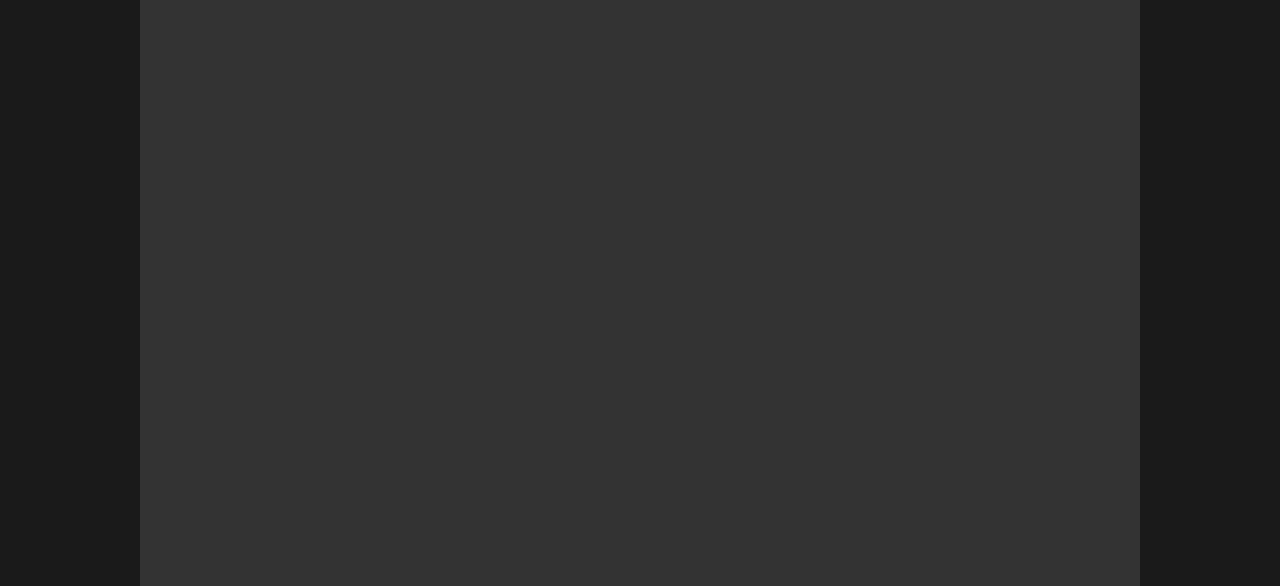
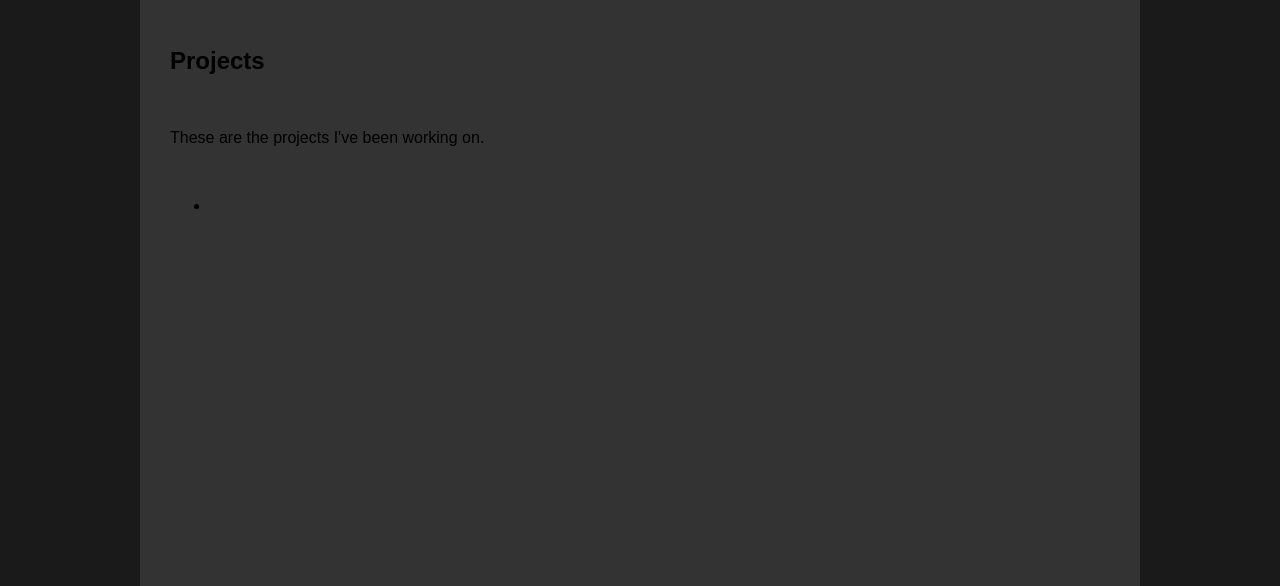
Before and after one commit to degenerateddev/Web-Semesterabgabe, a plain HTML site: page index.html in a window 1280 px wide. Shown: the part 214-800 px from the top of the page. Drawn offline with Linux system fonts and the light colour scheme.

Commit message:
Add: idk anymore

```diff
--- a/css/main.css
+++ b/css/main.css
@@ -99,3 +99,15 @@ a:hover {
 .text-center {
     text-align: center;
 }
+
+.rounded {
+    border-radius: 5px;
+}
+
+.rounded-full {
+    border-radius: 50%;
+}
+
+.padding-base {
+    padding: 10px;
+}
--- a/index.html
+++ b/index.html
@@ -32,6 +32,18 @@
 
             <div id="main">
                 <h1 class="underline">Welcome</h1>
+
+                <div class="card rounded padding-base">
+                    <h2>Projects</h2>
+                    <br />
+                    <p>These are the projects I've been working on.</p>
+                    <br />
+                    <ul>
+                        <li>
+                            <a href=""></a>
+                        </li>
+                    </ul>
+                </div>
             </div>
 
             <footer>
```
